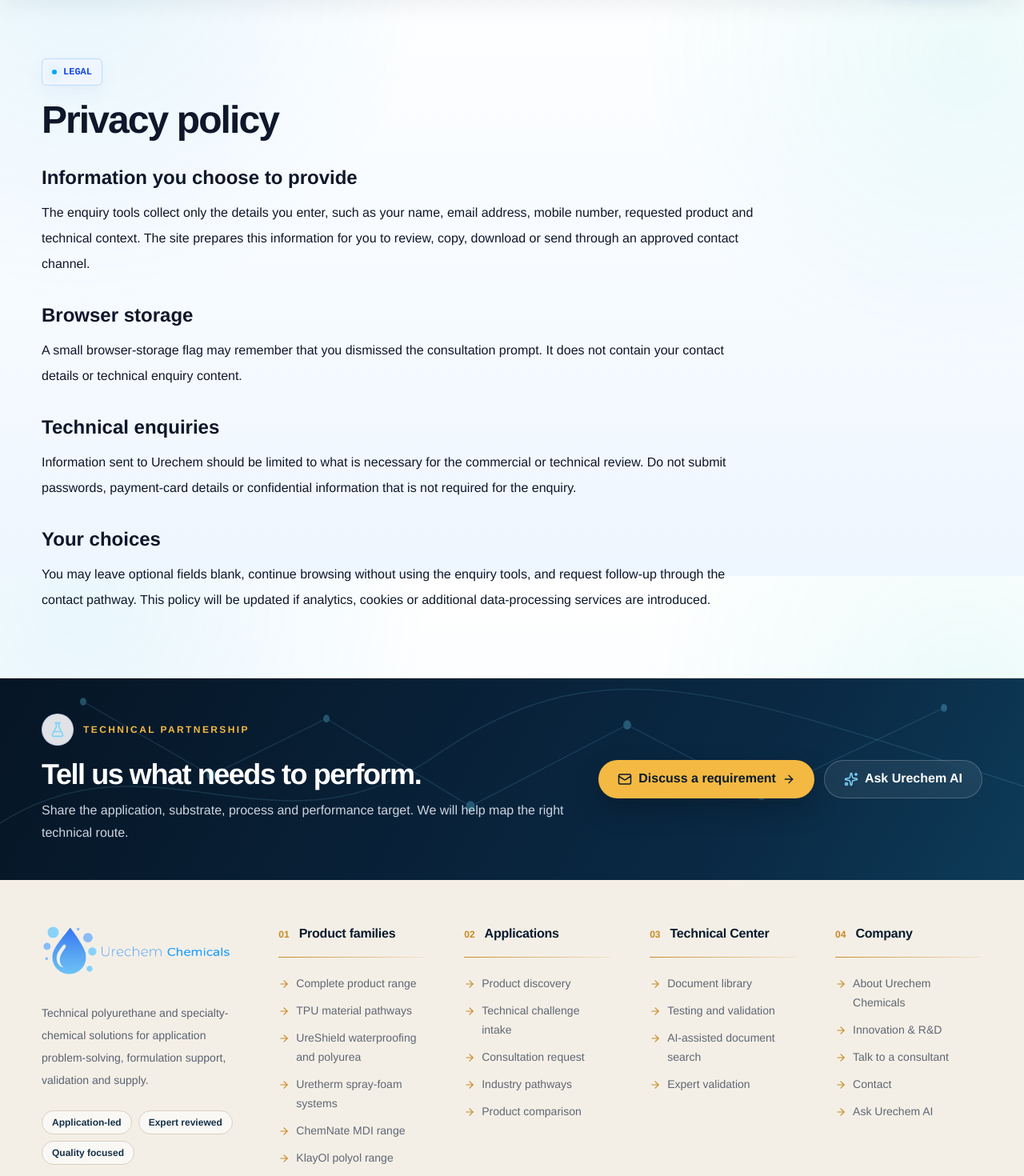
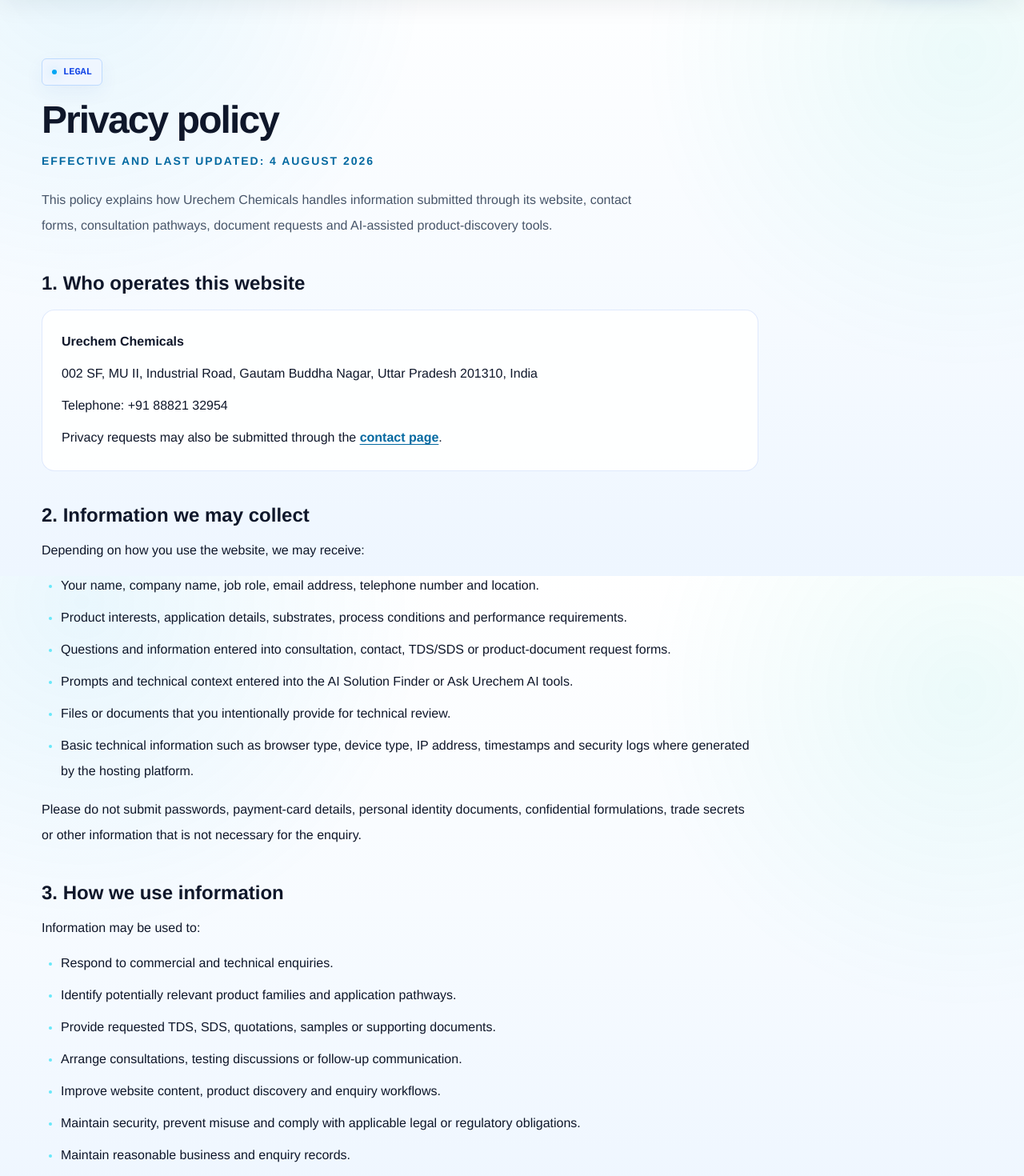
Before and after one commit to vinayaknehwal98-tech/urechem-website, a Next.js app: page /privacy in a window 1280 px wide. Shown: the part 80-1550 px from the top of the page at 80% size. Built offline with nearby package versions, Linux system fonts and the light colour scheme.

Commit message:
Add complete Urechem privacy policy

```diff
--- a/src/app/privacy/page.tsx
+++ b/src/app/privacy/page.tsx
@@ -1,29 +1,173 @@
+import Link from "next/link";
 import { Container } from "@/components/ui/container";
 import { SectionLabel } from "@/components/ui/section-label";
 
-export const metadata = { title: "Privacy Policy" };
+export const metadata = {
+  title: "Privacy Policy",
+  description: "How Urechem Chemicals collects, uses and protects information submitted through this website.",
+};
+
+const effectiveDate = "4 August 2026";
 
 export default function Page() {
   return (
     <Container className="py-16 sm:py-20">
       <SectionLabel>Legal</SectionLabel>
-      <h1 className="mt-5 text-4xl font-black tracking-[-0.04em] text-white sm:text-5xl">Privacy policy</h1>
-      <div className="mt-8 max-w-4xl space-y-8 text-base leading-8 text-slate-300">
+      <div className="mt-5 max-w-4xl">
+        <h1 className="text-4xl font-black tracking-[-0.04em] text-white sm:text-5xl">Privacy policy</h1>
+        <p className="mt-4 text-sm font-semibold uppercase tracking-[0.14em] text-cyan-200">
+          Effective and last updated: {effectiveDate}
+        </p>
+        <p className="mt-6 max-w-3xl text-base leading-8 text-slate-300">
+          This policy explains how Urechem Chemicals handles information submitted through its website, contact forms,
+          consultation pathways, document requests and AI-assisted product-discovery tools.
+        </p>
+      </div>
+
+      <div className="mt-10 max-w-4xl space-y-10 text-base leading-8 text-slate-300">
         <section>
-          <h2 className="text-2xl font-semibold text-white">Information you choose to provide</h2>
-          <p className="mt-3">The enquiry tools collect only the details you enter, such as your name, email address, mobile number, requested product and technical context. The site prepares this information for you to review, copy, download or send through an approved contact channel.</p>
+          <h2 className="text-2xl font-semibold text-white">1. Who operates this website</h2>
+          <div className="mt-4 rounded-2xl border border-white/10 bg-white/[0.04] p-5 sm:p-6">
+            <p className="font-semibold text-white">Urechem Chemicals</p>
+            <p className="mt-2">002 SF, MU II, Industrial Road, Gautam Buddha Nagar, Uttar Pradesh 201310, India</p>
+            <p className="mt-2">Telephone: +91 88821 32954</p>
+            <p className="mt-2">
+              Privacy requests may also be submitted through the{" "}
+              <Link className="font-semibold text-cyan-100 underline underline-offset-4" href="/contact">
+                contact page
+              </Link>
+              .
+            </p>
+          </div>
         </section>
+
         <section>
-          <h2 className="text-2xl font-semibold text-white">Browser storage</h2>
-          <p className="mt-3">A small browser-storage flag may remember that you dismissed the consultation prompt. It does not contain your contact details or technical enquiry content.</p>
+          <h2 className="text-2xl font-semibold text-white">2. Information we may collect</h2>
+          <p className="mt-3">Depending on how you use the website, we may receive:</p>
+          <ul className="mt-3 list-disc space-y-2 pl-6 marker:text-cyan-300">
+            <li>Your name, company name, job role, email address, telephone number and location.</li>
+            <li>Product interests, application details, substrates, process conditions and performance requirements.</li>
+            <li>Questions and information entered into consultation, contact, TDS/SDS or product-document request forms.</li>
+            <li>Prompts and technical context entered into the AI Solution Finder or Ask Urechem AI tools.</li>
+            <li>Files or documents that you intentionally provide for technical review.</li>
+            <li>Basic technical information such as browser type, device type, IP address, timestamps and security logs where generated by the hosting platform.</li>
+          </ul>
+          <p className="mt-4">
+            Please do not submit passwords, payment-card details, personal identity documents, confidential formulations,
+            trade secrets or other information that is not necessary for the enquiry.
+          </p>
         </section>
+
         <section>
-          <h2 className="text-2xl font-semibold text-white">Technical enquiries</h2>
-          <p className="mt-3">Information sent to Urechem should be limited to what is necessary for the commercial or technical review. Do not submit passwords, payment-card details or confidential information that is not required for the enquiry.</p>
+          <h2 className="text-2xl font-semibold text-white">3. How we use information</h2>
+          <p className="mt-3">Information may be used to:</p>
+          <ul className="mt-3 list-disc space-y-2 pl-6 marker:text-cyan-300">
+            <li>Respond to commercial and technical enquiries.</li>
+            <li>Identify potentially relevant product families and application pathways.</li>
+            <li>Provide requested TDS, SDS, quotations, samples or supporting documents.</li>
+            <li>Arrange consultations, testing discussions or follow-up communication.</li>
+            <li>Improve website content, product discovery and enquiry workflows.</li>
+            <li>Maintain security, prevent misuse and comply with applicable legal or regulatory obligations.</li>
+            <li>Maintain reasonable business and enquiry records.</li>
+          </ul>
         </section>
+
         <section>
-          <h2 className="text-2xl font-semibold text-white">Your choices</h2>
-          <p className="mt-3">You may leave optional fields blank, continue browsing without using the enquiry tools, and request follow-up through the contact pathway. This policy will be updated if analytics, cookies or additional data-processing services are introduced.</p>
+          <h2 className="text-2xl font-semibold text-white">4. AI-assisted tools</h2>
+          <p className="mt-3">
+            Information entered into an AI-assisted tool may be processed to prepare preliminary product-family guidance or
+            a structured enquiry. Automated output may be incomplete, inaccurate or unsuitable for a particular application.
+            It is not a final formulation, engineering, safety or purchasing decision and must be reviewed by an authorised
+            Urechem representative before reliance or use.
+          </p>
+        </section>
+
+        <section>
+          <h2 className="text-2xl font-semibold text-white">5. Consent and communication</h2>
+          <p className="mt-3">
+            By submitting a form or directly contacting Urechem, you ask us to use the supplied information to respond to
+            your request and conduct related follow-up. You may ask us to stop non-essential follow-up communication at any
+            time. Transactional, safety, legal or order-related messages may still be sent where necessary.
+          </p>
+        </section>
+
+        <section>
+          <h2 className="text-2xl font-semibold text-white">6. Sharing and service providers</h2>
+          <p className="mt-3">
+            Information may be accessed by authorised Urechem personnel and by service providers needed to operate the
+            website, hosting, security, email, document delivery or customer communication. These parties should receive
+            only the information reasonably necessary for their role. Urechem does not sell personal information to
+            advertisers or data brokers.
+          </p>
+          <p className="mt-3">
+            Information may also be disclosed where required by law, a lawful authority, a court order, or to protect the
+            rights, safety and security of Urechem, its customers or others.
+          </p>
+        </section>
+
+        <section>
+          <h2 className="text-2xl font-semibold text-white">7. Cookies and browser storage</h2>
+          <p className="mt-3">
+            The website may use essential browser storage for functions such as remembering that an opening animation or
+            consultation prompt has already been shown. This storage is not intended to contain enquiry text or contact
+            details. If non-essential analytics, advertising or tracking technologies are introduced, this policy and any
+            required consent controls will be updated.
+          </p>
+        </section>
+
+        <section>
+          <h2 className="text-2xl font-semibold text-white">8. Retention</h2>
+          <p className="mt-3">
+            Information is retained only for as long as reasonably required to answer an enquiry, support a commercial or
+            technical relationship, maintain records, resolve disputes, enforce agreements or meet legal and regulatory
+            requirements. Information that is no longer required may be deleted, anonymised or securely archived.
+          </p>
+        </section>
+
+        <section>
+          <h2 className="text-2xl font-semibold text-white">9. Security</h2>
+          <p className="mt-3">
+            Reasonable technical and organisational safeguards are used to protect information. However, no website,
+            internet transmission or storage system can be guaranteed to be completely secure. Users should avoid sending
+            highly sensitive information through ordinary website forms or email.
+          </p>
+        </section>
+
+        <section>
+          <h2 className="text-2xl font-semibold text-white">10. Your choices and requests</h2>
+          <p className="mt-3">
+            Subject to applicable law, you may request access to, correction of or deletion of personal information held by
+            Urechem, withdraw consent for optional processing, or raise a privacy grievance. We may need to verify your
+            identity and may retain information where legally or operationally required.
+          </p>
+        </section>
+
+        <section>
+          <h2 className="text-2xl font-semibold text-white">11. Children</h2>
+          <p className="mt-3">
+            This website is intended for businesses, technical professionals and adult users. It is not directed to
+            children, and Urechem does not knowingly seek personal information from children through the website.
+          </p>
+        </section>
+
+        <section>
+          <h2 className="text-2xl font-semibold text-white">12. Updates to this policy</h2>
+          <p className="mt-3">
+            This policy may be revised when website functions, service providers or legal requirements change. The latest
+            effective date will be displayed at the top of this page.
+          </p>
+        </section>
+
+        <section className="border-t border-white/10 pt-8">
+          <h2 className="text-2xl font-semibold text-white">Privacy contact</h2>
+          <p className="mt-3">
+            Urechem Chemicals, 002 SF, MU II, Industrial Road, Gautam Buddha Nagar, Uttar Pradesh 201310, India. Telephone:
+            +91 88821 32954. You may also use the{" "}
+            <Link className="font-semibold text-cyan-100 underline underline-offset-4" href="/contact">
+              website contact form
+            </Link>
+            .
+          </p>
         </section>
       </div>
     </Container>
```
